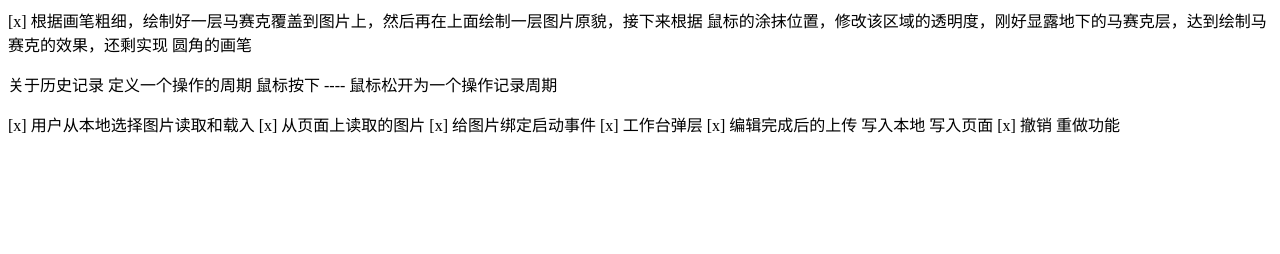
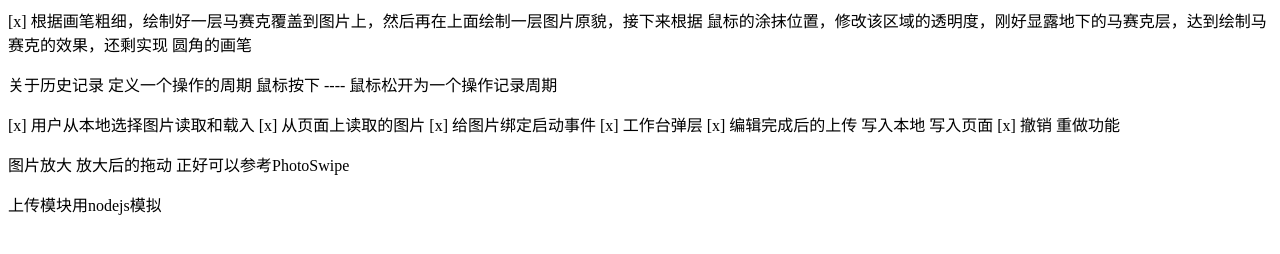
Before and after one commit to gaoqiang19514/mosaic, a website: page README.html in a window 1280 px wide. Drawn offline with Linux system fonts and the light colour scheme.

Commit message:
update README.md

```diff
--- a/README.html
+++ b/README.html
@@ -16,6 +16,10 @@
 [x] 工作台弹层
 [x] 编辑完成后的上传 写入本地 写入页面
 [x] 撤销 重做功能</p>
+<p>图片放大
+放大后的拖动
+正好可以参考PhotoSwipe</p>
+<p>上传模块用nodejs模拟</p>
 
       </body>
     </html>
```
Also changed, not shown: README.md.
